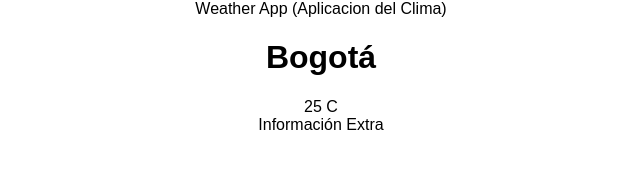
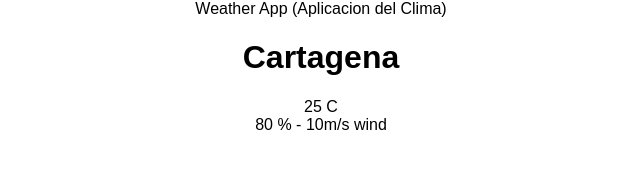
Before and after one commit to camiloaconcha/react_redux, a React (Create React App) app in the folder WeatherApp/weather-app/: page / in a window 1280 px wide. Shown: the top 184 px of the page, without its empty margins (319-959 px from the left). Built offline with nearby package versions, Linux system fonts and the light colour scheme.

Commit message:
New Params and template strings - Object Patterns

```diff
--- a/WeatherApp/weather-app/package.json
+++ b/WeatherApp/weather-app/package.json
@@ -5,7 +5,8 @@
   "dependencies": {
     "react": "^16.4.2",
     "react-dom": "^16.4.2",
-    "react-scripts": "1.1.5"
+    "react-scripts": "1.1.5",
+    "react-weathericons": "^1.0.4"
   },
   "scripts": {
     "start": "react-scripts start",
--- a/WeatherApp/weather-app/src/components/Location.js
+++ b/WeatherApp/weather-app/src/components/Location.js
@@ -1,6 +1,9 @@
 import React from 'react';
 
-const Location = () =>(
-    <div><h1>Bogotá</h1></div>
+//Destructuring
+const Location = ({ city }) =>(
+        <div>
+            <h1>{city}</h1>
+        </div>
 );
 export default Location;
--- a/WeatherApp/weather-app/src/components/WeatherData.js
+++ b/WeatherApp/weather-app/src/components/WeatherData.js
@@ -5,7 +5,7 @@ import WeatherTemperature from './WeatherTemperature';
 const WeatherData = () =>(
     <div>
         <WeatherTemperature/>
-        <WeatherExtraInfo/>
+        <WeatherExtraInfo humidity={80} wind={"10m/s"}/>
     </div>
 );
 export default WeatherData;
--- a/WeatherApp/weather-app/src/components/WeatherExtraInfo.js
+++ b/WeatherApp/weather-app/src/components/WeatherExtraInfo.js
@@ -1,6 +1,9 @@
 import React from 'react';
 
-const WeatherExtraInfo = () => (
-    <div>Información Extra</div>
+const WeatherExtraInfo = ({ humidity,wind }) => (
+    <div>
+        <span>{`${humidity} % - `}</span>
+        <span>{`${wind} wind`}</span>
+    </div>
 );
 export default WeatherExtraInfo;
--- a/WeatherApp/weather-app/src/components/WeatherLocation.js
+++ b/WeatherApp/weather-app/src/components/WeatherLocation.js
@@ -5,7 +5,7 @@ import WeatherData from './WeatherData';
 
 const WeatherLocation = () => (
     <div>
-        <Location></Location>
+        <Location city={"Cartagena"}></Location>
         <WeatherData></WeatherData>
     </div>
 );
```
Also changed, not shown: 1 other file (tests, documents, lock files or other folders).
